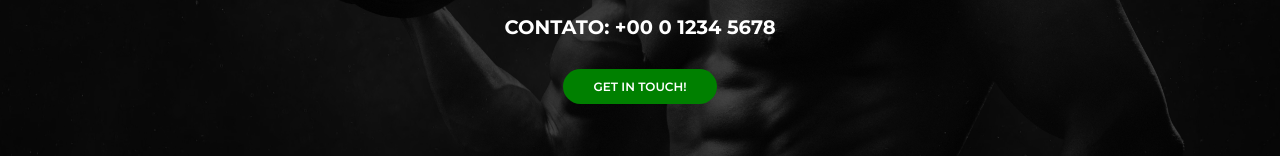
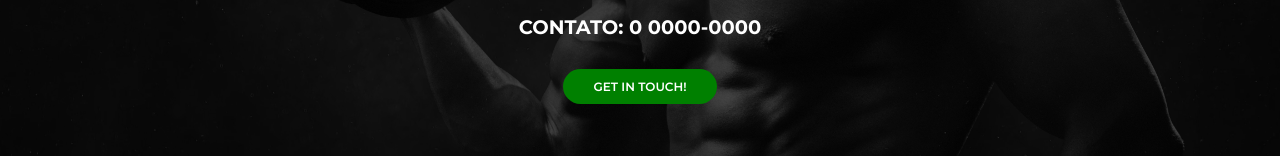
Before and after one commit to Flavianna-Saldanha/Gym, a plain HTML site: page index.html in a window 1280 px wide. Shown: the part 435-591 px from the top of the page. Drawn offline with Linux system fonts and the light colour scheme.

Commit message:
Alteração

```diff
--- a/index.html
+++ b/index.html
@@ -41,7 +41,7 @@
                 <div class="slide">
                     <div class="slide-area">
                         <h1>Sua Jornada de Superação<br><span> Começa Aqui!</span></h1>
-                        <h2>Contato: +00 0 1234 5678</h2>
+                        <h2>Contato: 0 0000-0000</h2>
                         <a href="" class="button">Get in touch!</a>
                     </div>
                 </div>
```
